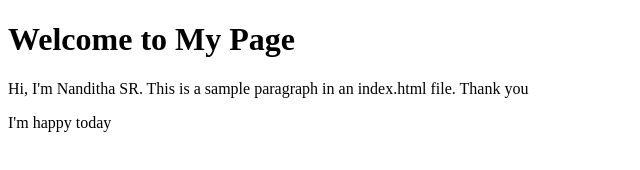
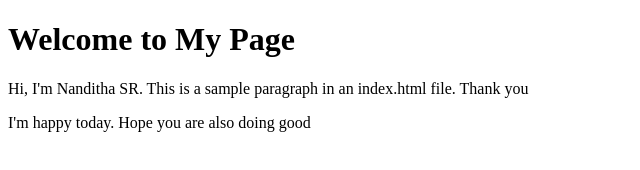
Before and after one commit to Nanditha-SR/GitDemonstration, a plain HTML site: page index.html in a window 1280 px wide. Shown: the whole page, without its empty margins (0-640 px from the left). Drawn offline with Linux system fonts and the light colour scheme.

Commit message:
Para Added

```diff
--- a/index.html
+++ b/index.html
@@ -8,6 +8,6 @@
 <body>
     <h1>Welcome to My Page</h1>
     <p>Hi, I'm Nanditha SR. This is a sample paragraph in an index.html file. Thank you</p>
-    <p>I'm happy today</p>
+    <p>I'm happy today. Hope you are also doing good</p>
 </body>
 </html>
```
